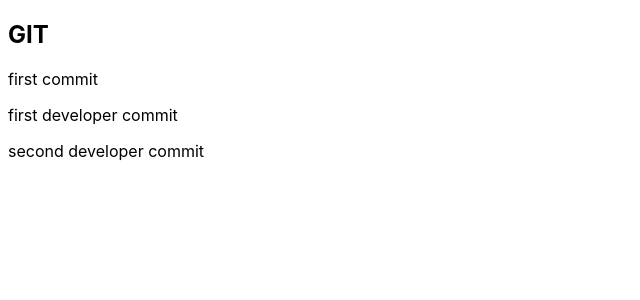
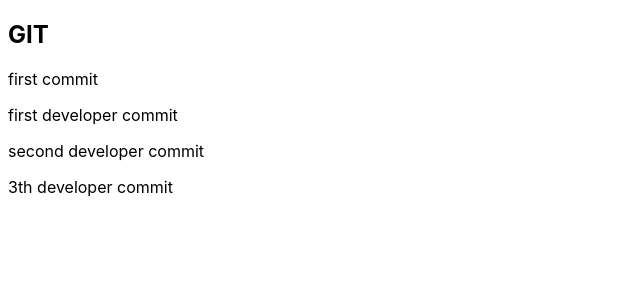
Before and after one commit to zheton90/todolist-01_mikroTasks, a React (Vite) app: page / in a window 1280 px wide. Shown: the top 300 px of the page, without its empty margins (0-640 px from the left). Built offline with nearby package versions, Linux system fonts and the light colour scheme.

Commit message:
3th login commit

```diff
--- a/src/App.tsx
+++ b/src/App.tsx
@@ -12,6 +12,7 @@ function App() {
       <p>first commit</p>
       <p>first developer commit</p>
       <p>second developer commit</p>
+      <p>3th developer commit</p>
 
     </div>
     {/*<div>*/}
```
